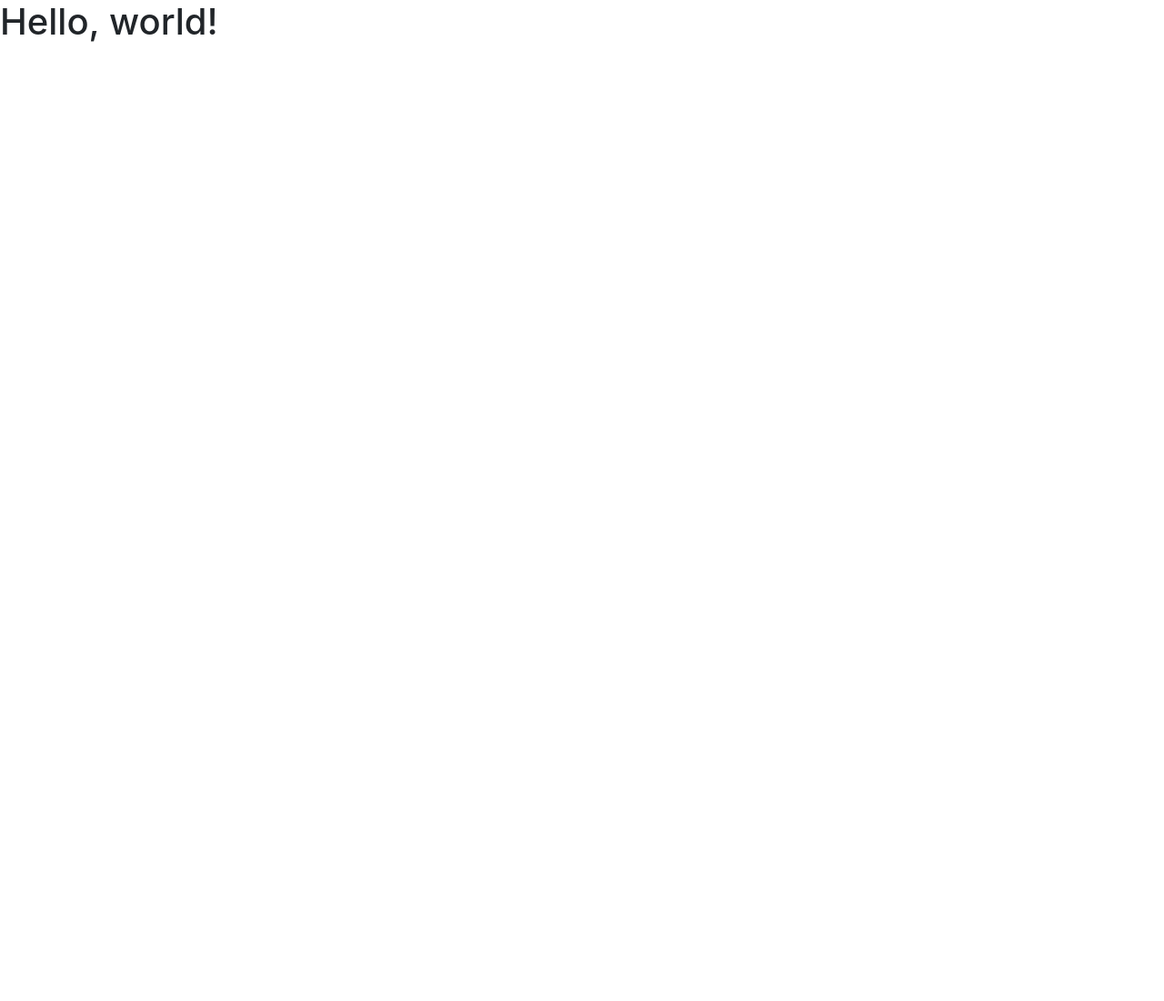
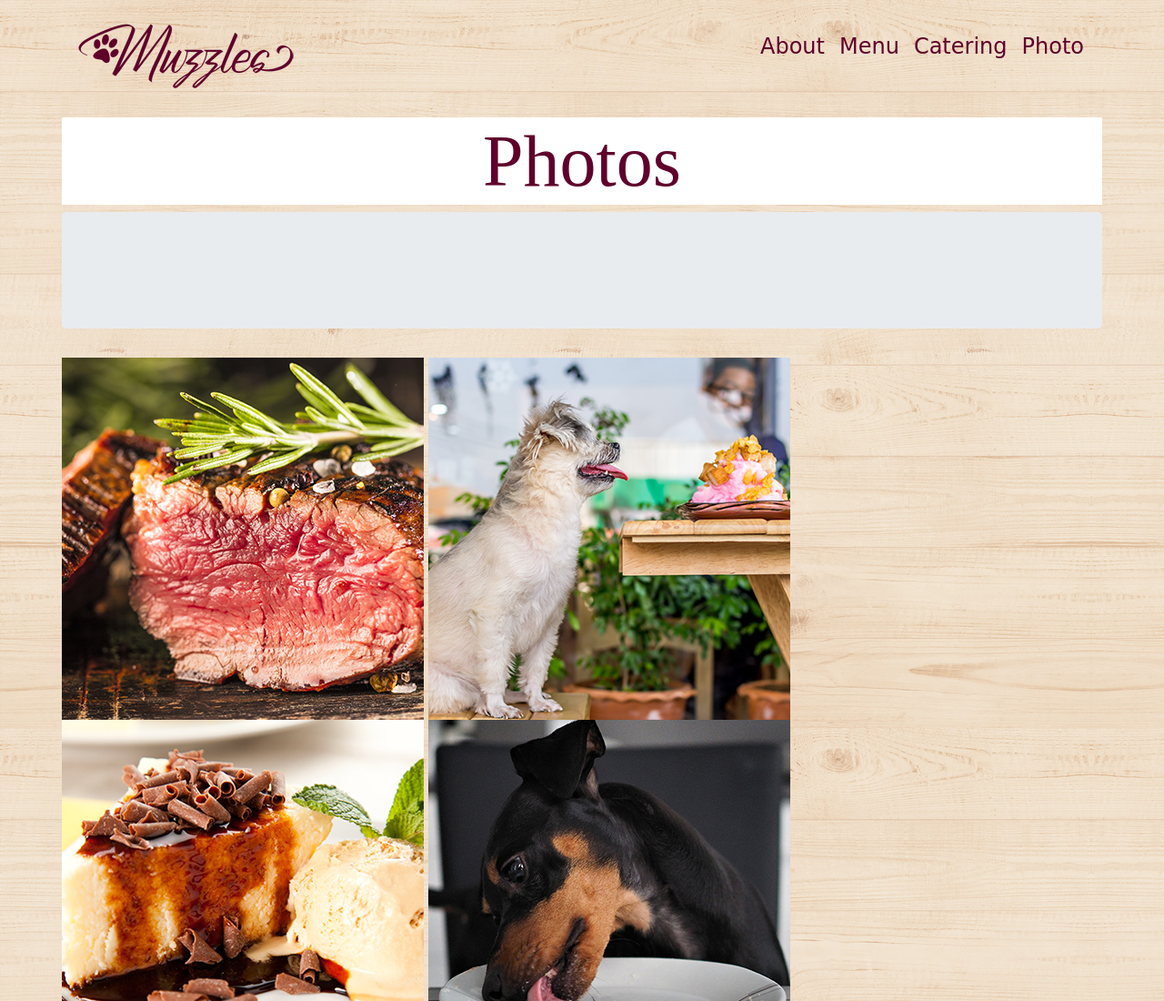
Before and after one commit to PlasmaWreck/Puppy-Restaurant, a plain HTML site: page photos.html in a window 1280 px wide. Shown: the top 1100 px of the page at 91% size. Before the commit the page ends 800 px from the top, so only its background shows below. Drawn offline with nearby package versions, Linux system fonts and the light colour scheme.

Commit message:
photos layout added

```diff
--- a/css/style.css
+++ b/css/style.css
@@ -0,0 +1,73 @@
+.bodyImage{
+    background-image: url("../images/bgtexture.jpg");
+}
+
+
+.navbar.transparent.navbar-inverse .navbar-inner {
+    border-width: 0px;
+    -webkit-box-shadow: 0px 0px;
+    box-shadow: 0px 0px;
+    background-color: rgba(0,0,0,0.0);
+}
+
+.linkSize{
+    font-size: x-large;
+}
+.fugaz{
+    font-family: 'Fugaz One', cursive;
+    color: #5F002B;
+}
+.containerPad{
+    padding-left: 5%;
+    padding-right: 5%;
+}
+.alignContent{
+    display: flex;
+    justify-content: center;
+}
+.boldFont{
+    font-family: newFont-b;
+    color: #5F002B;
+}
+.photoStyle{
+    font-size: 500%;
+    background-color: white;
+    margin-top: 1%;
+}
+
+
+.newFont{
+    font-family: newFont;
+    color: #5F002B;
+}
+.row {
+    display: flex;
+    flex-wrap: wrap;
+    padding: 0 4px;
+  }
+
+  .column {
+    flex: 25%;
+    max-width: 25%;
+    padding: 0 4px;
+  }
+
+  .column img {
+    margin-top: 8px;
+    vertical-align: middle;
+    width: 100%;
+  }
+
+  @media screen and (max-width: 800px) {
+    .column {
+      flex: 50%;
+      max-width: 50%;
+    }
+  }
+
+  @media screen and (max-width: 600px) {
+    .column {
+      flex: 100%;
+      max-width: 100%;
+    }
+  }
--- a/photos.html
+++ b/photos.html
@@ -1,23 +1,120 @@
 <!doctype html>
 <html lang="en">
+
 <head>
   <!-- Required meta tags -->
   <meta charset="utf-8">
   <meta name="viewport" content="width=device-width, initial-scale=1, shrink-to-fit=no">
 
   <!-- Bootstrap CSS -->
-    <link rel="stylesheet" href="https://cdn.jsdelivr.net/npm/bootstrap@4.5.3/dist/css/bootstrap.min.css" integrity="sha384-TX8t27EcRE3e/ihU7zmQxVncDAy5uIKz4rEkgIXeMed4M0jlfIDPvg6uqKI2xXr2" crossorigin="anonymous">
+  <link rel="stylesheet" href="https://cdn.jsdelivr.net/npm/bootstrap@4.5.3/dist/css/bootstrap.min.css"
+    integrity="sha384-TX8t27EcRE3e/ihU7zmQxVncDAy5uIKz4rEkgIXeMed4M0jlfIDPvg6uqKI2xXr2" crossorigin="anonymous">
   <link rel="stylesheet" href="./css/style.css">
   <title>Hello, world!</title>
 </head>
-  <body>
-    <h1>Hello, world!</h1>
+
+<body class="bodyImage">
+  <div class="container-fluid containerPad">
+
+    <nav class="navbar transparent navbar-expand-lg navbar-light">
+      <a class="navbar-brand" href="./index.html"><img src="./images/MuzzlesLogo.png" alt="MuzzlesLogo"></a>
+      <button class="navbar-toggler" type="button" data-toggle="collapse" data-target="#navbarTogglerDemo02"
+        aria-controls="navbarTogglerDemo02" aria-expanded="false" aria-label="Toggle navigation">
+        <span class="navbar-toggler-icon"></span>
+      </button>
+
+      <div class="collapse navbar-collapse" id="navbarTogglerDemo02">
+        <ul class="navbar-nav ml-auto mt-2 mt-lg-0">
+
+          <li class="nav-item active">
+            <a class="nav-link linkSize" href="./about.html">
+              <p class="fugaz">About</p>
+            </a>
+          </li>
+          <li class="nav-item">
+            <a class="nav-link linkSize" href="./menu.html">
+              <p class="fugaz">Menu</p>
+            </a>
+          </li>
+          <li class="nav-item">
+            <a class="nav-link linkSize" href="./catering.html">
+              <p class="fugaz">Catering</p>
+            </a>
+          </li>
+          <li class="nav-item">
+            <a class="nav-link linkSize" href="./photos.html">
+              <p class="fugaz">Photo</p>
+            </a>
+          </li>
+
+        </ul>
+      </div>
+    </nav>
+
+
+    <div class="row">
+      <div class="col-12">
+        <h1 class="boldFont alignContent photoStyle">Photos</h1>
+      </div>
+    </div>
+
+    <div class="row">
+      <div class="col-12">
+        <div class="jumbotron ">
+        </div>
+      </div>
+    </div>
+    <div class="row">
+      <div class="col-12">
+        <img src="/images/photo01.jpg">
+        <img src="/images/photo02.jpg">
+        <img src="/images/photo03.jpg">
+        <img src="/images/photo04.jpg">
+      </div>
+      <div class="col-12">
+        <img src="/images/photo01.jpg">
+        <img src="/images/photo02.jpg">
+        <img src="/images/photo03.jpg">
+        <img src="/images/photo04.jpg">
+      </div>
+      <div class="col-12">
+        <img src="/images/photo01.jpg">
+        <img src="/images/photo02.jpg">
+        <img src="/images/photo03.jpg">
+        <img src="/images/photo04.jpg">
+      </div>
+    </div>
+
+    <div class="row marginMaker">
+      <div class="col-6">
+        <p class="setNewFont">1357 Mutt Street, Rottweiler CA. 12345</p>
+        <p class="setNewFont">Phone: 123-456-7890</p>
+      </div>
+      <div class="col-6 ">
+        <img src="./images/CompanyLogo.png" alt="CompanyLogo" class="alignRight comapnayLogoSize">
+        <br>
+        <br>
+        <p class="setNewFont alignRight">Copyright © Muzzles Restaurant</p>
+      </div>
+    </div>
+
+
+  </div>
+
+
+
+
+
 
   <!-- Optional JavaScript; choose one of the two! -->
 
   <!-- Option 1: jQuery and Bootstrap Bundle (includes Popper) -->
-    <script src="https://code.jquery.com/jquery-3.5.1.slim.min.js" integrity="sha384-DfXdz2htPH0lsSSs5nCTpuj/zy4C+OGpamoFVy38MVBnE+IbbVYUew+OrCXaRkfj" crossorigin="anonymous"></script>
-    <script src="https://cdn.jsdelivr.net/npm/bootstrap@4.5.3/dist/js/bootstrap.bundle.min.js" integrity="sha384-ho+j7jyWK8fNQe+A12Hb8AhRq26LrZ/JpcUGGOn+Y7RsweNrtN/tE3MoK7ZeZDyx" crossorigin="anonymous"></script>
+  <script src="https://code.jquery.com/jquery-3.5.1.slim.min.js"
+    integrity="sha384-DfXdz2htPH0lsSSs5nCTpuj/zy4C+OGpamoFVy38MVBnE+IbbVYUew+OrCXaRkfj"
+    crossorigin="anonymous"></script>
+  <script src="https://cdn.jsdelivr.net/npm/bootstrap@4.5.3/dist/js/bootstrap.bundle.min.js"
+    integrity="sha384-ho+j7jyWK8fNQe+A12Hb8AhRq26LrZ/JpcUGGOn+Y7RsweNrtN/tE3MoK7ZeZDyx"
+    crossorigin="anonymous"></script>
   <script src="./js/script.js"></script>
   <!-- Option 2: jQuery, Popper.js, and Bootstrap JS
     <script src="https://code.jquery.com/jquery-3.5.1.slim.min.js" integrity="sha384-DfXdz2htPH0lsSSs5nCTpuj/zy4C+OGpamoFVy38MVBnE+IbbVYUew+OrCXaRkfj" crossorigin="anonymous"></script>
@@ -25,4 +122,5 @@
     <script src="https://cdn.jsdelivr.net/npm/bootstrap@4.5.3/dist/js/bootstrap.min.js" integrity="sha384-w1Q4orYjBQndcko6MimVbzY0tgp4pWB4lZ7lr30WKz0vr/aWKhXdBNmNb5D92v7s" crossorigin="anonymous"></script>
     -->
 </body>
+
 </html>
```
Lines whose indentation alone changed are shown as unchanged.
